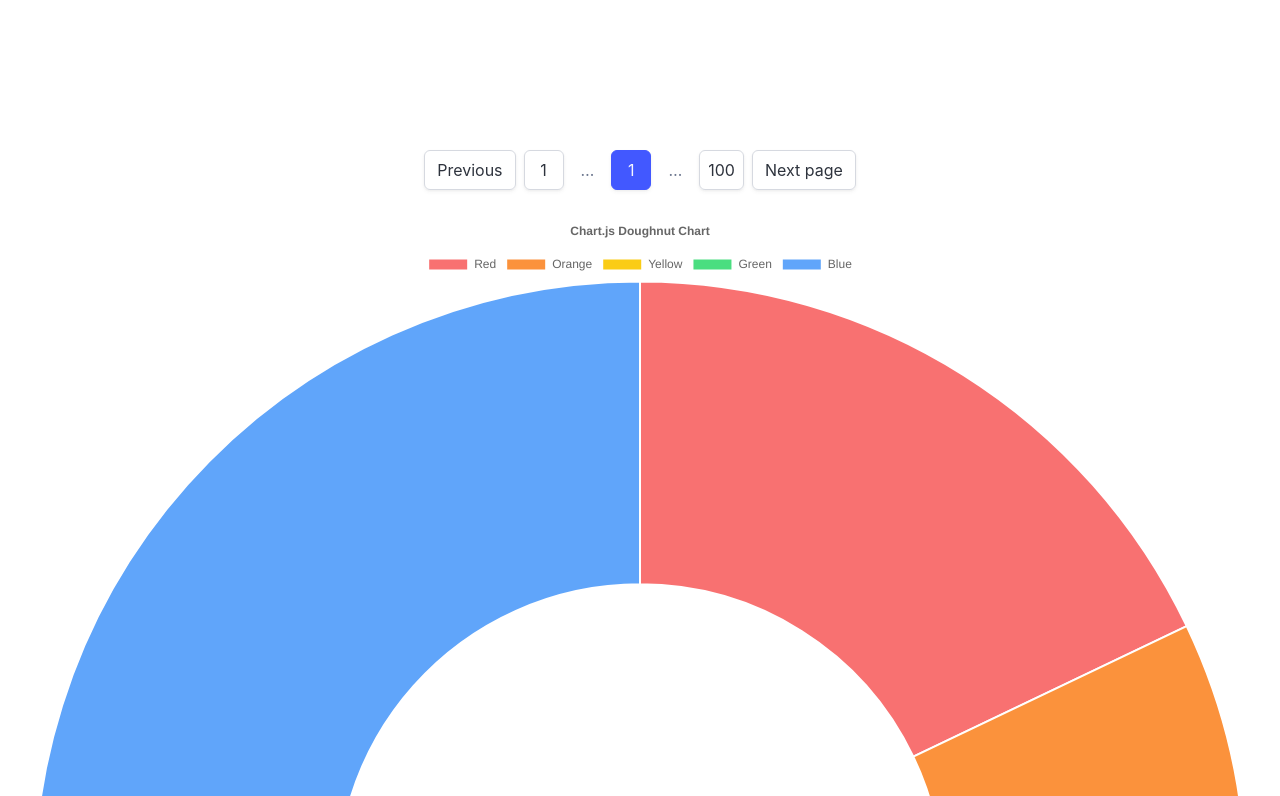
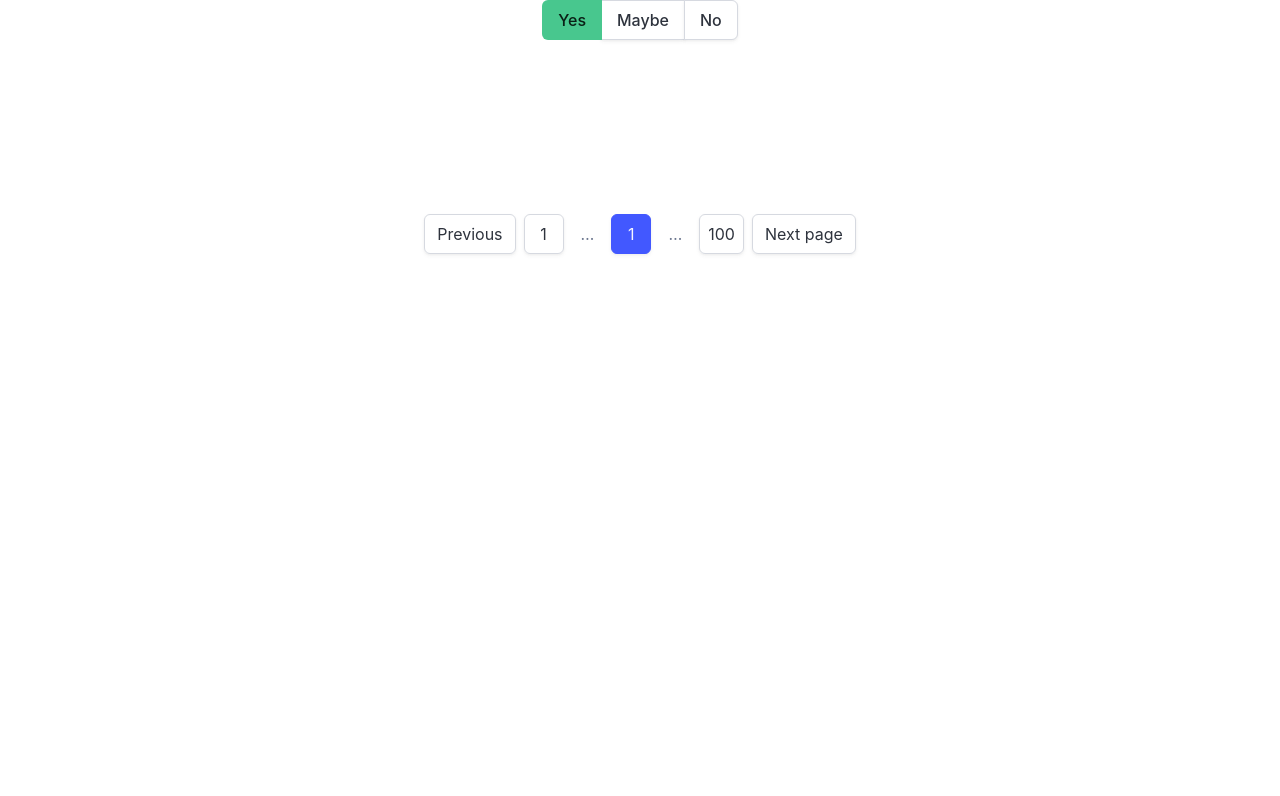
Before and after one commit to Merwann-tech/dataviz, a plain HTML site: page index.html in a window 1280 px wide. Shown: the top 796 px of the page. Drawn offline with nearby package versions, Linux system fonts and the light colour scheme; no server answers.

Commit message:
bouton selection categorie

```diff
--- a/index.html
+++ b/index.html
@@ -14,8 +14,14 @@
 
 <body>
     <header id="headerMovie">
+    </header>
 
-    </header>
+    <div class="buttons has-addons is-centered">
+        <button class="button is-success is-selected">Yes</button>
+        <button class="button">Maybe</button>
+        <button class="button">No</button>
+    </div>
+
     <div id="testAffichage"></div>
 
     <nav class="pagination" role="navigation" aria-label="pagination">
@@ -46,7 +52,8 @@
         </ul>
     </nav>
 
-    <canvas id="inshCaPasse" width="960" height="960" style="display: block; box-sizing: border-box; height: 568px; width: 568px;"></canvas> <!-- on ne l'affiche pas pour l'instant-->
+    <canvas id="inshCaPasse" width="960" height="960" style="display: none;" block; box-sizing: border-box; height:
+        568px; width: 568px;"></canvas> <!-- on ne l'affiche pas pour l'instant-->
 
 </body>
 
```
